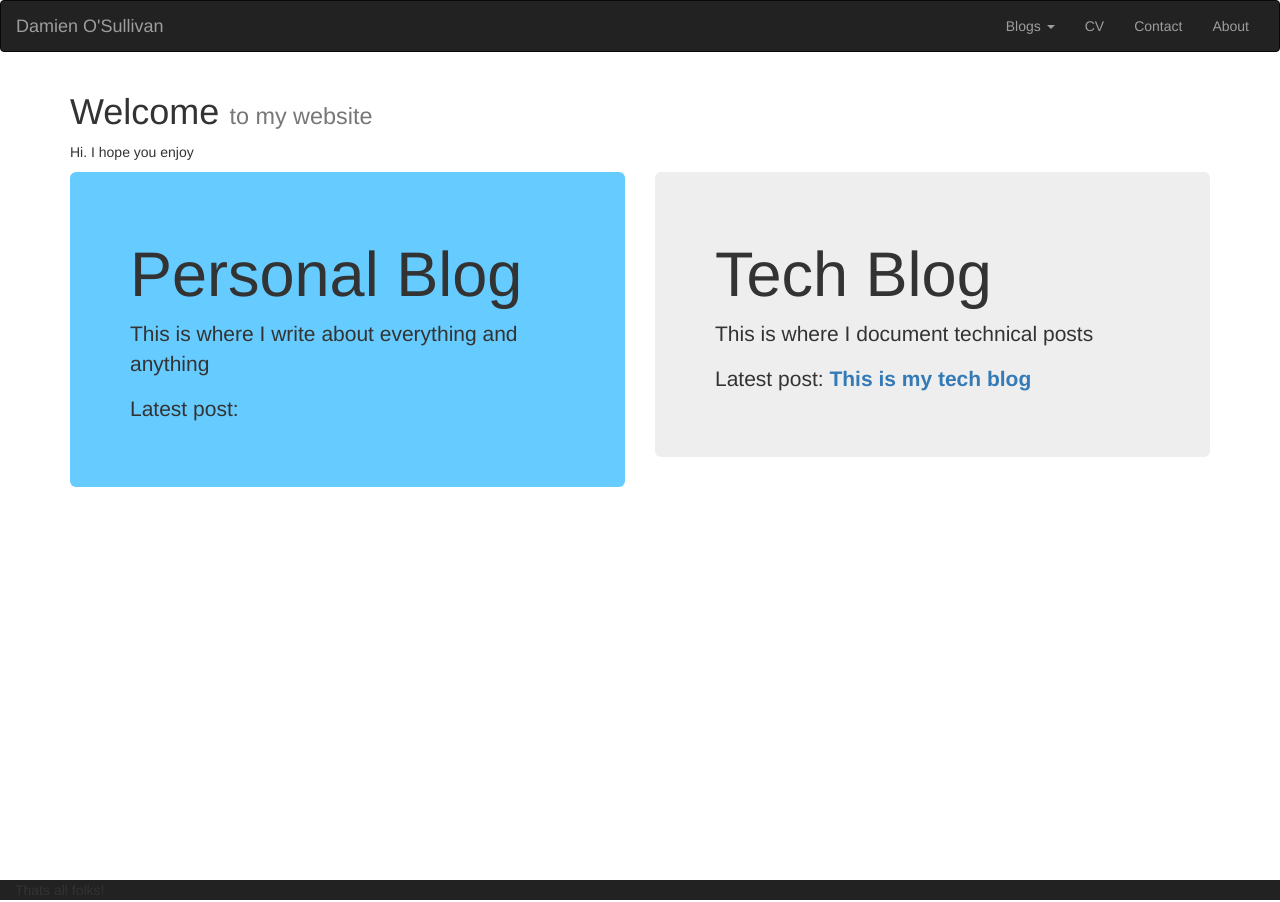
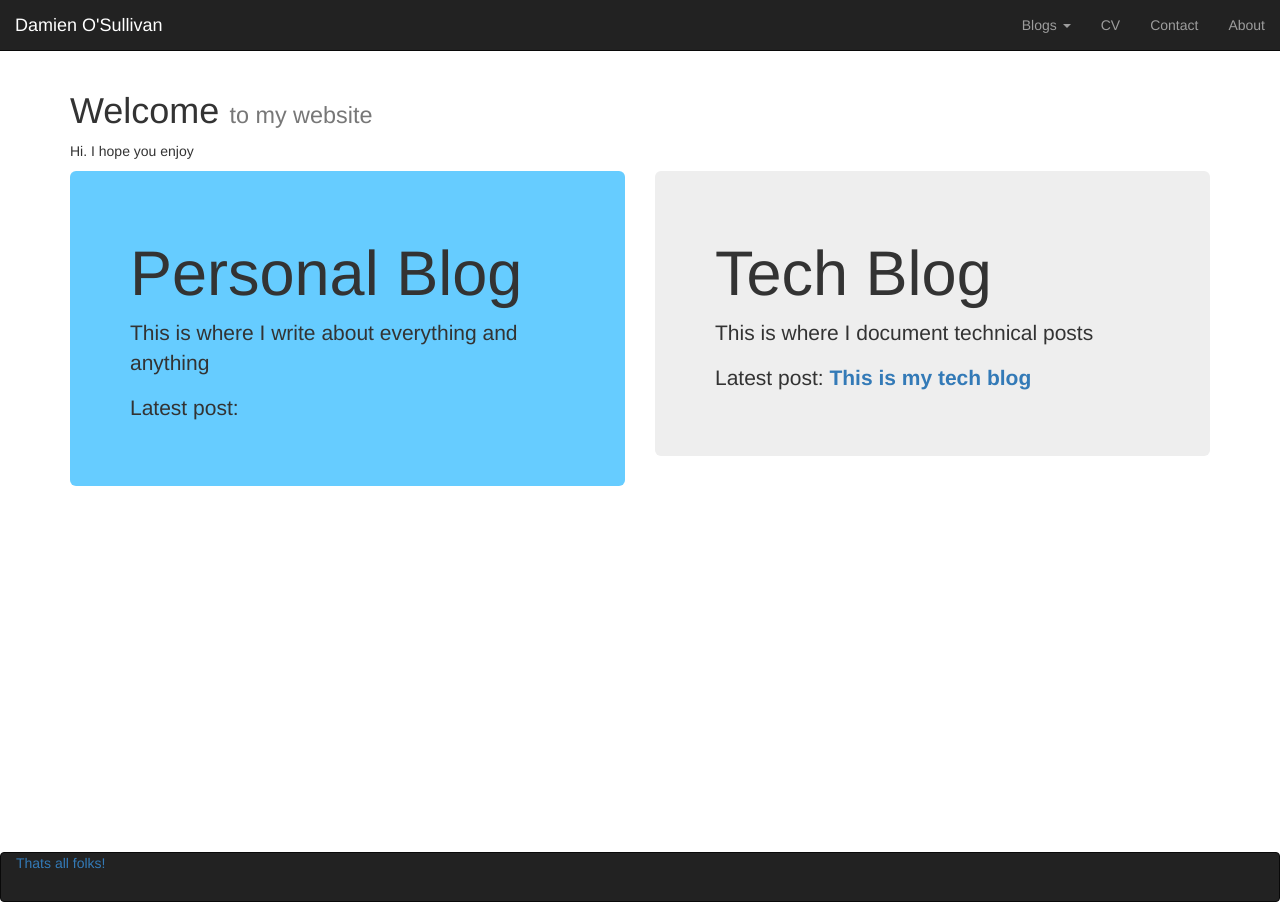
Before and after one commit to damosullivan/damosullivan.github.io, a Jekyll site: the page built from index.md, in a window 1280 px wide. Built offline with Jekyll 4.4.1, drawn with Linux system fonts in a browser that asks for light colours; nearby versions of some CDN libraries.

Commit message:
Updating the footer to be at the bottom

```diff
--- a/_includes/footer.html
+++ b/_includes/footer.html
@@ -1,5 +1,5 @@
-<div class="footer navbar-fixed-bottom navbar-inverse">
+<div class="footer navbar navbar-inverse">
 	<div class="container-fluid">
-    Thats all folks!
+    <a>Thats all folks!</a>
   </div>
 </div>
--- a/_includes/header.html
+++ b/_includes/header.html
@@ -1,4 +1,4 @@
-<nav class="navbar navbar-inverse">
+<nav class="navbar navbar-inverse navbar-static-top">
   <div class="container-fluid">
     <!-- Brand and toggle get grouped for better mobile display -->
     <div class="navbar-header">
--- a/_layouts/default.html
+++ b/_layouts/default.html
@@ -5,10 +5,14 @@
 
   <body>
 
-    {% include header.html %}
+    <div id="wrap" >
 
-    <div class="container" >
-        {{ content }}
+      {% include header.html %}
+
+      <div id="main" class="container" >
+          {{ content }}
+      </div>
+
     </div>
 
     {% include footer.html %}
--- a/assets/main.scss
+++ b/assets/main.scss
@@ -26,4 +26,25 @@
 // $on-palm:          600px;
 // $on-laptop:        800px;
 
+html, body {
+  height: 100%;
+}
+
+#wrap {
+  min-height: 100%;
+}
+
+#main {
+  overflow:auto;
+  padding-bottom:48px; /* this needs to be bigger than footer height*/
+}
+
+.footer {
+  position: relative;
+  margin-top: -48px; /* negative value of footer height */
+  margin-bottom: 0;
+  height: 48px;
+  clear:both;
+}
+
 @import "bootstrap";
```
